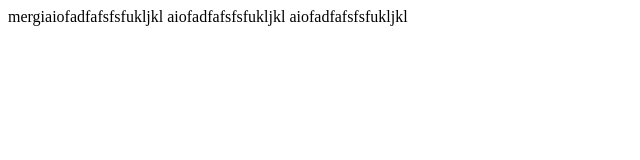
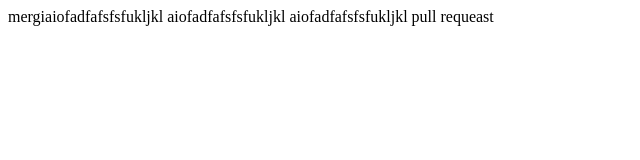
Before and after one commit to sOshima/git_tutorial, a plain HTML site: page index.html in a window 1280 px wide. Shown: the whole page, without its empty margins (0-640 px from the left). Drawn offline with Linux system fonts and the light colour scheme.

Commit message:
pull pull_request

```diff
--- a/index.html
+++ b/index.html
@@ -4,3 +4,5 @@
 <h1>kljkl
   <p1>aiofadfafsfsfu</p1
 <h1>kljkl
+
+  pull requeast
```
